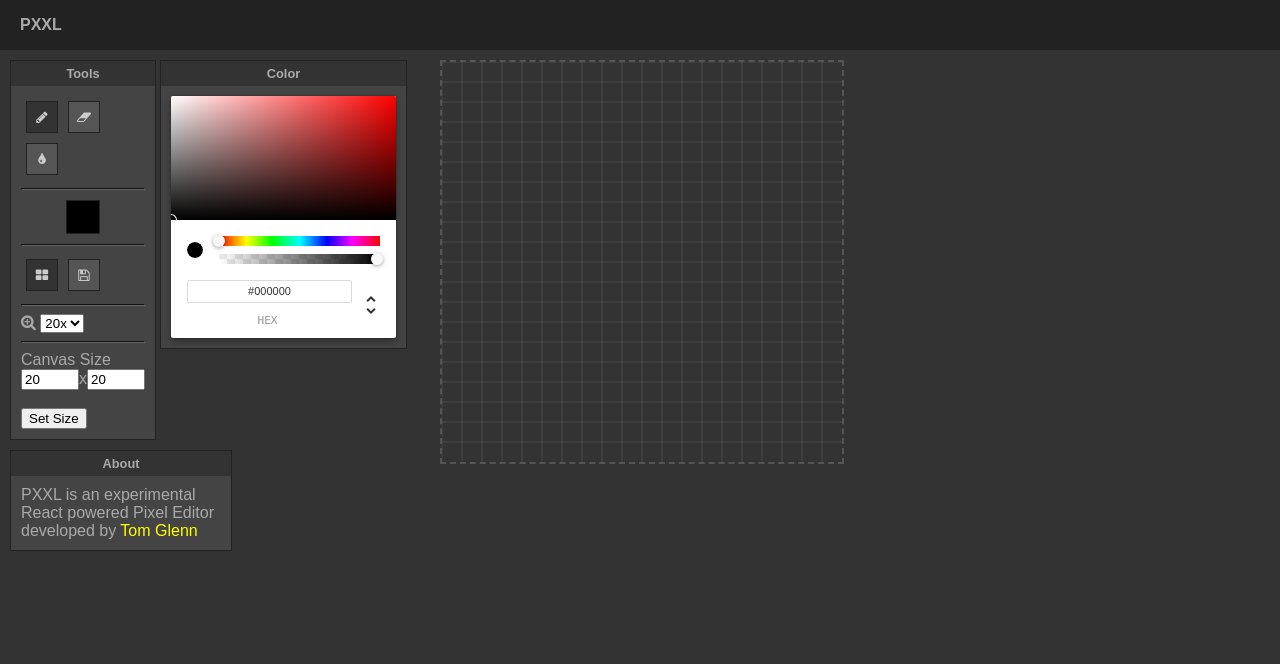
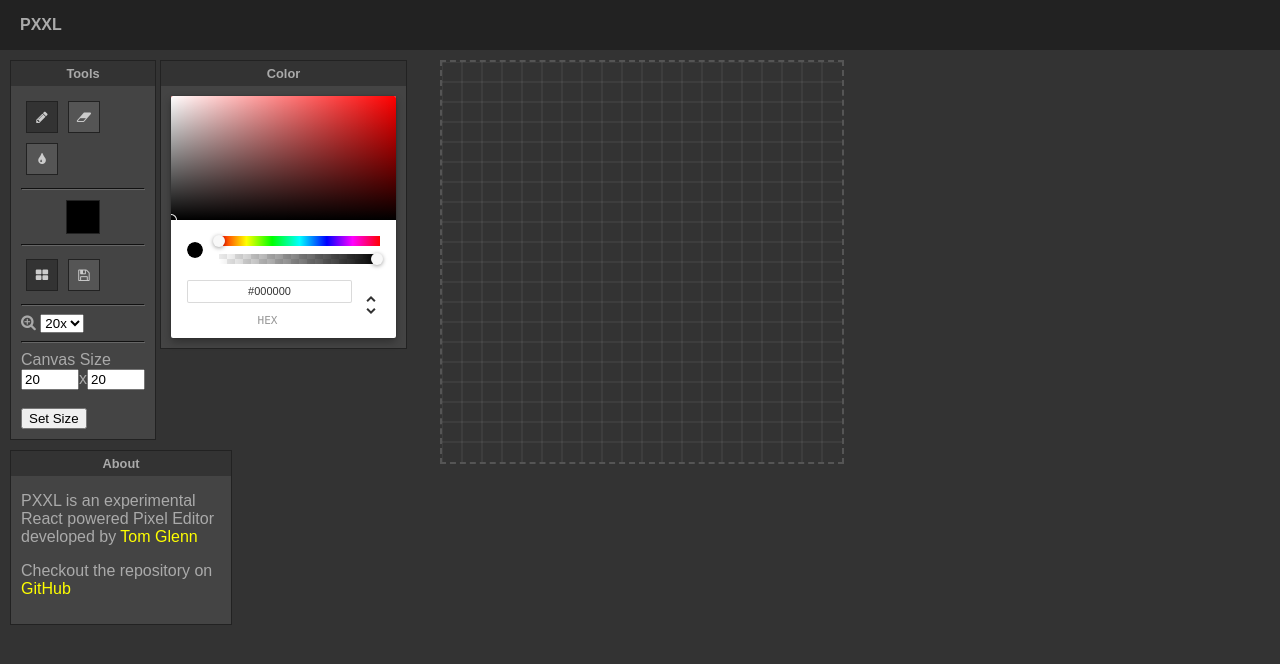
Before and after one commit to tomglenn/pxxl, a React (Create React App) app: page / in a window 1280 px wide. Shown: the top 664 px of the page. Built offline with nearby package versions, Linux system fonts and the light colour scheme.

Commit message:
Readme update

```diff
--- a/src/components/App.js
+++ b/src/components/App.js
@@ -16,7 +16,8 @@ class App extends Component {
           <ToolsContainer />
           <PixelCanvasContainer />
           <DraggablePanel title="About" x={10} y={450} width={200} >
-            PXXL is an experimental React powered Pixel Editor developed by <a href="http://twitter.com/tomeglenn">Tom Glenn</a>
+            <p>PXXL is an experimental React powered Pixel Editor developed by <a href="http://twitter.com/tomeglenn">Tom Glenn</a></p>
+            <p>Checkout the repository on <a href="http://github.com/tomeglenn/pxxl">GitHub</a></p>
           </DraggablePanel>
         </div>
       </Provider>
```
Also changed, not shown: 1 other file (tests, documents, lock files or other folders).
